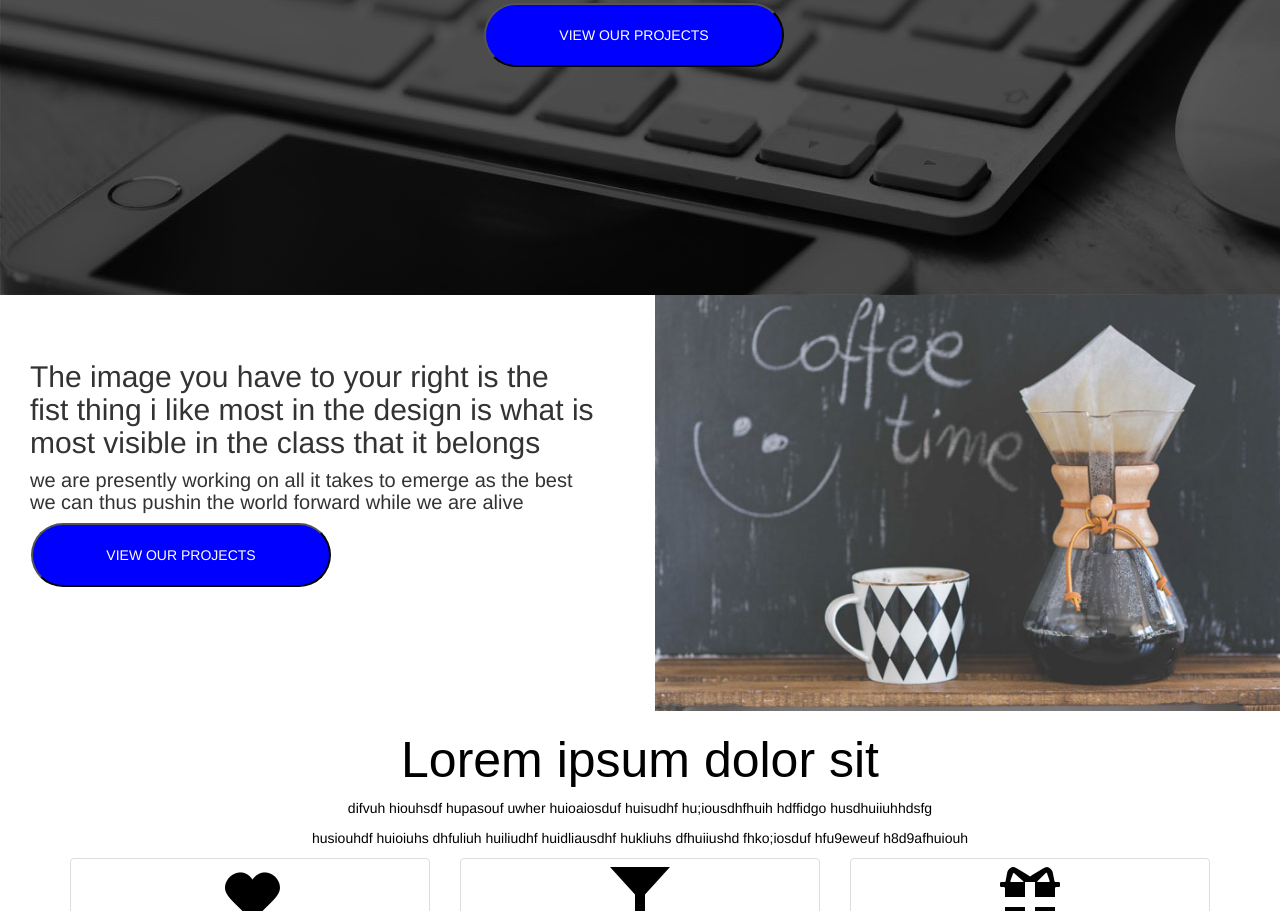
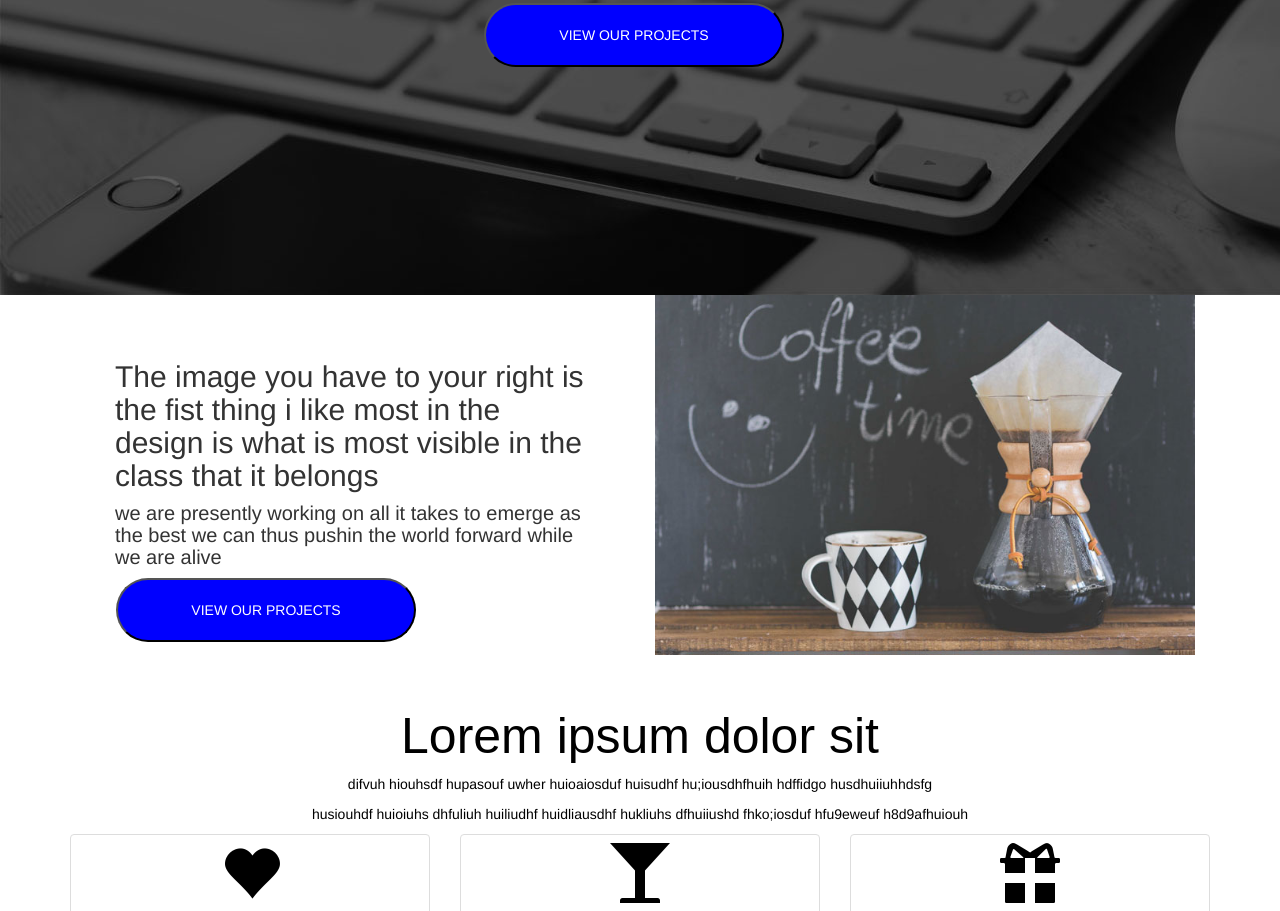
Before and after one commit to Segsolu/segsolu.github.io, a plain HTML site: page index.html in a window 1280 px wide. Shown: the part 305-1216 px from the top of the page. Drawn offline with nearby package versions, Linux system fonts and the light colour scheme; a script that the page names is missing.

Commit message:
update index.html

```diff
--- a/index.html
+++ b/index.html
@@ -30,12 +30,13 @@
 				</div>
 			</div>
 		</div>
-    		</div>
+    	</div>
     	</nav>
-	    </div>
+	 </div>
 	<div class="a2">
-		<div class="row">
-			<div class="col-lg-6" style="padding: 45px; text-align: left"><h3>The image you have to your right is the fist 		thing i like most in the design is what is most visible in the class that it belongs</h3>
+		<div class="container"
+			<div class="row">
+				<div class="col-lg-6" style="padding: 45px; text-align: left"><h3>The image you have to your right is the fist 		thing i like most in the design is what is most visible in the class that it belongs</h3>
 				<h4>we are presently working on all it takes to emerge as the best we can thus pushin the world forward while we are alive</h4>
 				<button style="margin-left: 1px">VIEW OUR PROJECTS</button>
 			</div>
@@ -55,8 +56,6 @@
 					<p style="text-align: center; color: black">sdf jiopij sdfoijas dfjiopijas djfiodpija jdifodisja jfidoierjf f09jq fjirewofji jiasofj jioasidf jioaisdjf jioaoisjdf jiooiasjdf jiooisjdf</p>
 				</div>
 			</div>
-
-
 			<div class="col-md-4">
 				<div class="thumbnail">
 					<p style="color: black; font-size: 60px"><span class="glyphicon glyphicon-glass"></span></p>
```
